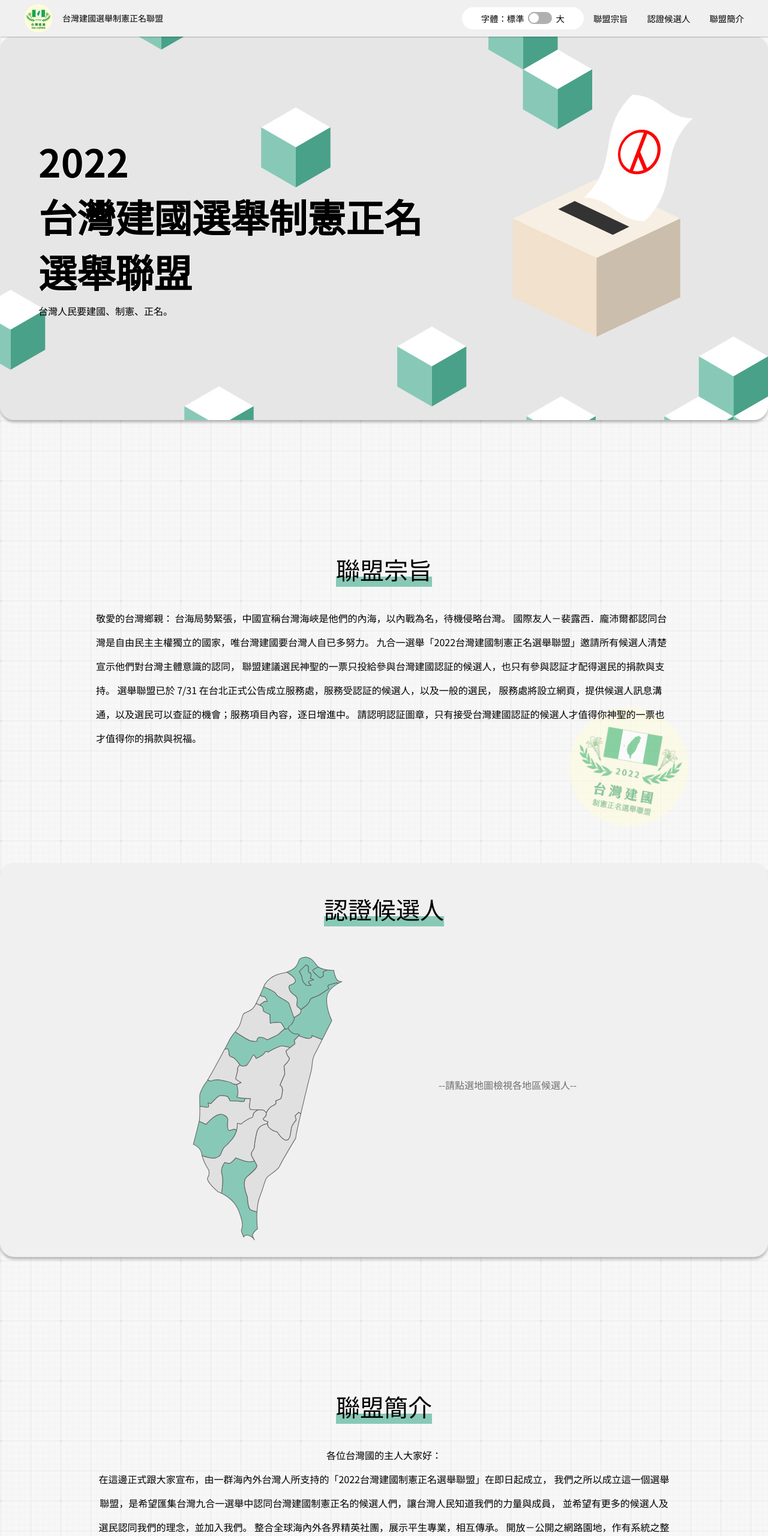
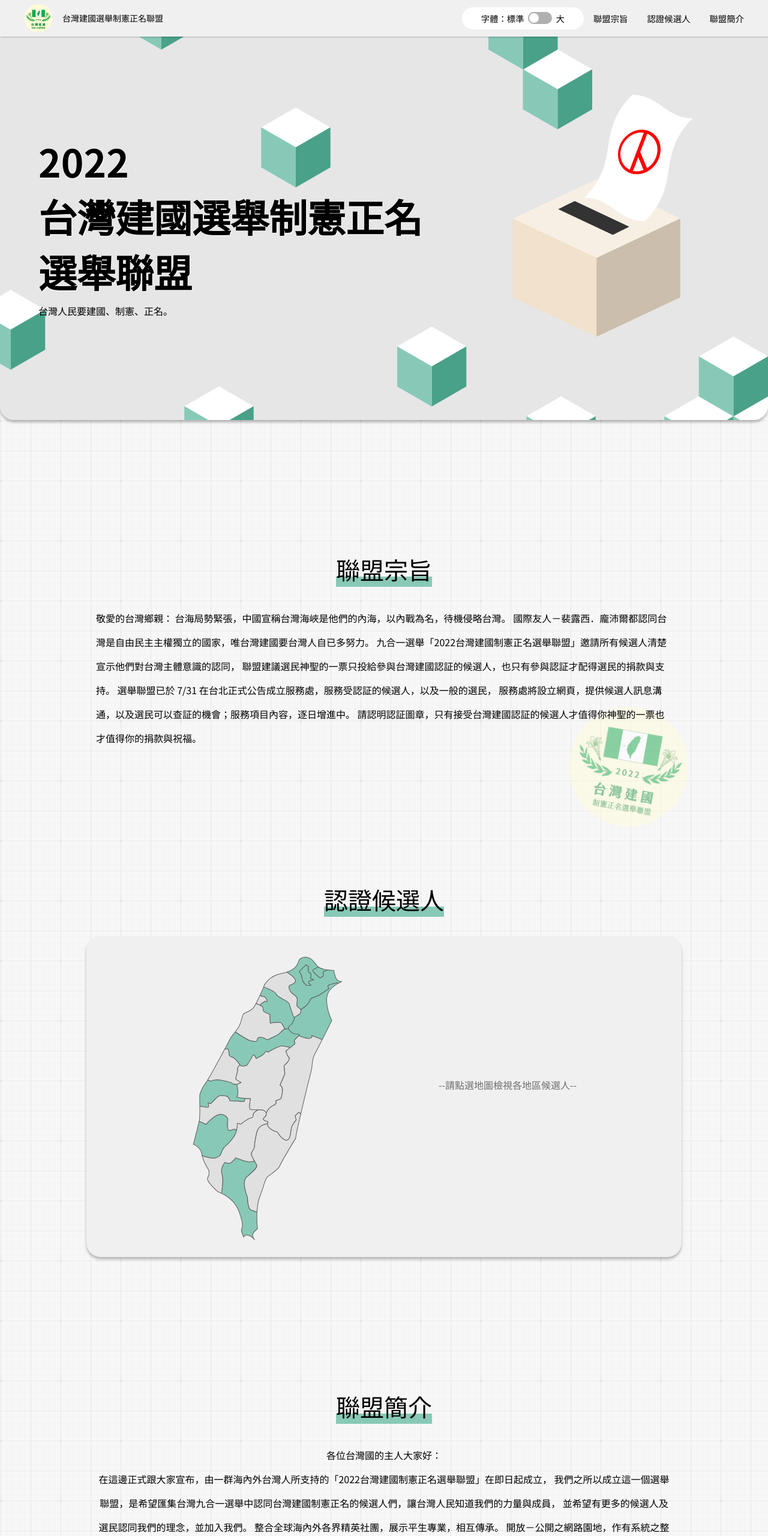
Before and after one commit to meo2326cc/twid2022, a plain HTML site: page index.html in a window 1280 px wide. Shown: the top 2560 px of the page at 60% size. Drawn offline with Linux system fonts and the light colour scheme.

Commit message:
UI enhance

```diff
--- a/index.html
+++ b/index.html
@@ -113,8 +113,8 @@
   <!--candidate-->
   <section id="candidate">
 <div class="break"></div>
-  <div class="map">
-    <h2 id=“section02”><span class="baselinedec">認證候選人</span></h2>
+
+    <h2 id=“section02”><span class="baselinedec">認證候選人</span></h2><div class="map txt">
     <div class="warp">
     <div class="mapspace">
   <?xml version="1.0" encoding="utf-8"?>
@@ -444,7 +444,7 @@
 
 </section>
 
-
+<div class="break"></div>
 
 </div>
 <!--container end-->
--- a/main.scss
+++ b/main.scss
@@ -79,7 +79,7 @@ h2{
     background-position: right center;
     background-repeat: no-repeat;
     box-shadow: 0px 4px 4px rgba(0, 0, 0, 0.25);
-    border-radius: 24px;
+    border-radius: 0px 0px 24px 24px;
     height: 80vh;
 
     .h1style{
--- a/tw.scss
+++ b/tw.scss
@@ -5,7 +5,7 @@ $bodyColor:#F0F0F0;
     align-items:center;
     padding:8px;
     margin: 8px 8px 8px 0px;
-    //box-shadow: 1px 1px 3px rgba(0, 0, 0, 0.25);
+    box-shadow: 1px 1px 1px rgba(0, 0, 0, 0.25);
     background-color: #E0E0E0;
     border-radius: 10px;
     animation-name:fadein;
```
Also changed, not shown: main.css, tw.css, 1 other file.
